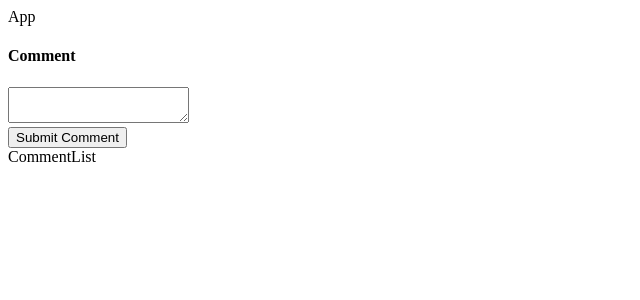
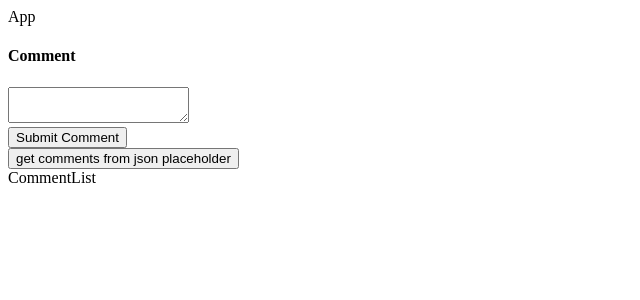
Before and after one commit to sean0923/advanced-react-redux-step-grid-2018, a React (Create React App) app in the folder test-basic/: page / in a window 1280 px wide. Shown: the top 300 px of the page, without its empty margins (0-640 px from the left). Built offline with nearby package versions, Linux system fonts and the light colour scheme.

Commit message:
Fetch data and update to redux store

```diff
--- a/test-basic/src/Root.js
+++ b/test-basic/src/Root.js
@@ -1,11 +1,12 @@
 import React from 'react';
 import { Provider } from 'react-redux';
-import { createStore } from 'redux';
+import { createStore, applyMiddleware } from 'redux';
+import reduxPromise from 'redux-promise';
 
 import rootReducer from './reducers/rootReducer';
 
 const Root = ({ children, initialState = {} }) => {
-  const store = createStore(rootReducer, initialState);
+  const store = createStore(rootReducer, initialState, applyMiddleware(reduxPromise));
 
   return <Provider store={store}>{children}</Provider>;
 };
--- a/test-basic/src/actions/actions.js
+++ b/test-basic/src/actions/actions.js
@@ -1,4 +1,7 @@
+import axios from 'axios';
 import * as types from './types';
+
+const jsonPlaceholderUrl = 'https://jsonplaceholder.typicode.com/comments';
 
 export const saveComment = comment => {
   return {
@@ -6,3 +9,10 @@ export const saveComment = comment => {
     payload: comment,
   };
 };
+
+export const getCommentsFromJsonPlaceholder = () => {
+  return {
+    type: types.GET_COMMENTS_FROM_JSON_PLACEHOLDER,
+    payload: axios.get(jsonPlaceholderUrl),
+  };
+};
--- a/test-basic/src/actions/types.js
+++ b/test-basic/src/actions/types.js
@@ -1 +1,2 @@
 export const SAVE_COMMENT = 'SAVE_COMMENT';
+export const GET_COMMENTS_FROM_JSON_PLACEHOLDER = 'GET_COMMENTS_FROM_JSON_PLACEHOLDER';
--- a/test-basic/src/components/app/CommentBox.js
+++ b/test-basic/src/components/app/CommentBox.js
@@ -1,7 +1,7 @@
 import React, { Component } from 'react';
 import { connect } from 'react-redux';
 
-import { saveComment } from '../../actions/actions';
+import { saveComment, getCommentsFromJsonPlaceholder } from '../../actions/actions';
 
 class CommentBox extends Component {
   state = {
@@ -20,6 +20,7 @@ class CommentBox extends Component {
 
   render() {
     return (
+      <React.Fragment>
         <form onSubmit={this.handleSubmit}>
           <h4>Comment</h4>
           <textarea value={this.state.userInput} onChange={this.handleOnChange} />
@@ -27,6 +28,14 @@ class CommentBox extends Component {
             <button>Submit Comment</button>
           </div>
         </form>
+        <button
+          onClick={() => {
+            this.props.getCommentsFromJsonPlaceholder();
+          }}
+        >
+          get comments from json placeholder
+        </button>
+      </React.Fragment>
     );
   }
 }
@@ -37,4 +46,6 @@ const mapStateToProps = state => {
   };
 };
 
-export default connect(mapStateToProps, { saveComment })(CommentBox);
+export default connect(mapStateToProps, { saveComment, getCommentsFromJsonPlaceholder })(
+  CommentBox
+);
--- a/test-basic/src/reducers/commentsReducer.js
+++ b/test-basic/src/reducers/commentsReducer.js
@@ -5,6 +5,10 @@ export default (state = [], action) => {
     case types.SAVE_COMMENT:
       return [...state, action.payload];
 
+    case types.GET_COMMENTS_FROM_JSON_PLACEHOLDER:
+      const comments = action.payload.data.map(({ name }) => name);
+      return [...state, ...comments];
+
     default:
       return state;
   }
```
Also changed, not shown: test-basic/src/components/app/CommentList.js (line endings or trailing spaces), 1 other file (tests, documents, lock files or other folders). Lines whose indentation alone changed are shown as unchanged.
